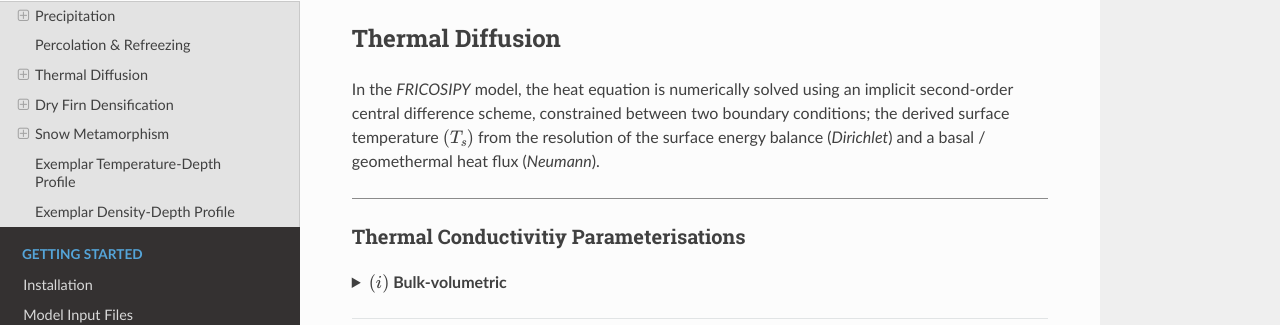
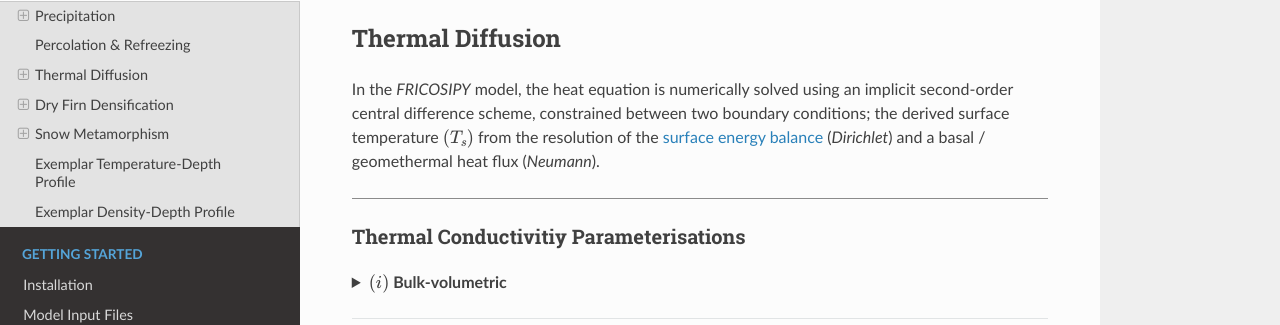
Before and after one commit to MarcusGastaldello/FRICOSIPY, an MkDocs documentation site: the page built from docs/subsurface_model.md, in a window 1280 px wide and 900 px high. Shown: the part 422-747 px from the top of the window. Built offline with MkDocs 1.6.1, drawn with Linux system fonts in a browser that asks for light colours; nearby versions of some CDN libraries; part of the change alters nothing that is shown.

```diff
--- a/docs/subsurface_model.md
+++ b/docs/subsurface_model.md
@@ -22,9 +22,7 @@
 
 
 In the *FRICOSIPY* model, the heat equation is numerically solved using an implicit second-order central difference scheme, constrained between two boundary conditions;
-the derived surface temperature $(T_{s})$ from the resolution of the surface energy balance (*Dirichlet*) and a basal / geomethermal heat flux (*Neumann*).
-
-
+the derived surface temperature $(T_{s})$ from the resolution of the [surface energy balance](https://fricosipy.readthedocs.io/en/latest/surface_energy_balance/) (*Dirichlet*) and a basal / geomethermal heat flux (*Neumann*).
 
 
 <hr style="height:1px; background-color:#8b8b8b; border:none;" />
```
